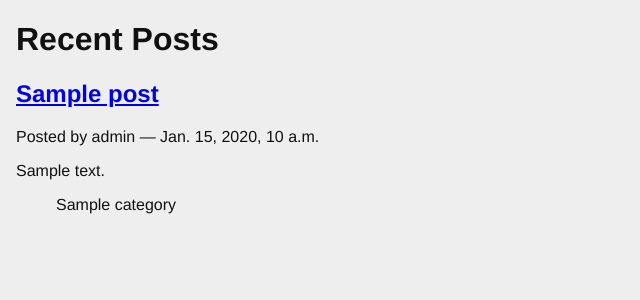
After one commit to jnp15/django-blog, a Django app: page / in a window 1280 px wide. The commit adds this page. Shown: the top 300 px of the page, without its empty margins (0-640 px from the left). Run offline with Django 3.2, Linux system fonts and the light colour scheme; data comes from the database, SQL or seed files in the repository; tables that the repository leaves empty hold one stand-in row (values such as "Sample post").

Commit message:
added viewing blogs

```diff
--- a/blogging/models.py
+++ b/blogging/models.py
@@ -1,5 +1,17 @@
 from django.db import models  # <-- This is already in the file
 from django.contrib.auth.models import User
+
+# blogging/models.py
+
+
+class Poll(models.Model):
+    title = models.CharField(max_length=128)
+    text = models.TextField(blank=True)
+    score = models.IntegerField(default=0)
+
+    def __str__(self):
+        return self.title
+
 
 class Post(models.Model):
     def __str__(self):
@@ -11,3 +23,16 @@ class Post(models.Model):
     created_date = models.DateTimeField(auto_now_add=True)
     modified_date = models.DateTimeField(auto_now=True)
     published_date = models.DateTimeField(blank=True, null=True)
+
+class Category(models.Model):
+
+    def __str__(self):
+        return self.name
+
+    name = models.CharField(max_length=128)
+    description = models.TextField(blank=True)
+    posts = models.ManyToManyField(Post, blank=True, related_name='categories')
+
+
+    class Meta:
+        verbose_name_plural = 'Categories'
--- /dev/null
+++ b/blogging/static/django_blog.css
@@ -0,0 +1,74 @@
+body {
+    background-color: #eee;
+    color: #111;
+    font-family: "HelveticaNeue-Light", "Helvetica Neue Light", "Helvetica Neue", Helvetica, Arial, "Lucida Grande", sans-serif;
+    margin:0;
+    padding:0;
+}
+#container {
+    margin:0;
+    padding:0;
+    margin-top: 0px;
+}
+#header {
+    background-color: #333;
+    border-botton: 1px solid #111;
+    margin:0;
+    padding:0;
+}
+#control-bar {
+    margin: 0em 0em 1em;
+    list-style: none;
+    list-style-type: none;
+    text-align: right;
+    color: #eee;
+    font-size: 80%;
+    padding-bottom: 0.4em;
+}
+#control-bar li {
+    display: inline-block;
+}
+#control-bar li a {
+    color: #eee;
+    padding: 0.5em;
+    text-decoration: none;
+}
+#control-bar li a:hover {
+    color: #cce;
+}
+#content {
+    margin: 0em 1em 1em;
+}
+
+ul#entries {
+    list-style: none;
+    list-style-type: none;
+}
+div.entry {
+    margin-right: 2em;
+    margin-top: 1em;
+    border-top: 1px solid #cecece;
+}
+ul#entries li:first-child div.entry {
+    border-top: none;
+    margin-top: 0em;
+}
+div.entry-body {
+    margin-left: 2em;
+}
+.notification {
+    float: right;
+    text-align: center;
+    width: 25%;
+    padding: 1em;
+}
+.info {
+    background-color: #aae;
+}
+ul.categories {
+    list-style: none;
+    list-style-type: none;
+}
+ul.categories li {
+    display: inline;
+}
--- /dev/null
+++ b/blogging/templates/blogging/list.html
@@ -0,0 +1,22 @@
+{% extends "base.html" %}{% block content %}
+  <h1>Recent Posts</h1>
+  {% comment %} here is where the query happens {% endcomment %}
+  {% for post in posts %}
+<div class="post">
+  <h2>             <!-- Replace the existing <h2>...</h2> tag -->
+    <a href="{% url 'blog_detail' post.pk %}">{{ post }}</a>
+  </h2>
+  <p class="byline">
+    Posted by {{ post.author.username }} &mdash; {{ post.published_date }}
+  </p>
+  <div class="post-body">
+    {{ post.text }}
+  </div>
+  <ul class="categories">
+    {% for category in post.categories.all %}
+      <li>{{ category }}</li>
+    {% endfor %}
+  </ul>
+  </div>
+  {% endfor %}
+{% endblock %}
--- /dev/null
+++ b/blogging/urls.py
@@ -0,0 +1,13 @@
+from django.urls import path
+from blogging.views import list_view
+from blogging.views import stub_view
+from blogging.views import detail_view
+
+urlpatterns = [
+    path('',
+         list_view,  # <-- Change this value from stub_view
+         name="blog_index"),
+    path('posts/<int:post_id>/',
+        detail_view,
+        name="blog_detail"),
+]
--- a/blogging/views.py
+++ b/blogging/views.py
@@ -1,3 +1,39 @@
+# mysite/urls.py
 from django.shortcuts import render
+from django.contrib import admin
+from django.urls import path, include  # <-- Make sure you have both of these imports.
+from django.template import loader
+from blogging.models import Post
+from django.http import HttpResponse, HttpResponseRedirect, Http404
 
-# Create your views here.
+urlpatterns = [
+    path('polling/', include('polling.urls')),  # <-- Add this
+    path('blogging/', include('blogging.urls')),  # <-- I added this
+    path('admin/', admin.site.urls),
+]
+
+def list_view(request):
+    published = Post.objects.exclude(published_date__exact=None)
+    posts = published.order_by('-published_date')
+    context = {'posts': posts}
+    return render(request, 'blogging/list.html', context)
+
+def detail_view(request, post_id):
+    published = Post.objects.exclude(published_date__exact=None)
+    try:
+        post = published.get(pk=post_id)
+    except Post.DoesNotExist:
+        raise Http404
+    context = {'post': post}
+    return render(request, 'blogging/detail.html', context)
+
+
+def stub_view(request, *args, **kwargs):
+    body = "Stub View\n\n"
+    if args:
+        body += "Args:\n"
+        body += "\n".join(["\t%s" % a for a in args])
+    if kwargs:
+        body += "Kwargs:\n"
+        body += "\n".join(["\t%s: %s" % i for i in kwargs.items()])
+    return HttpResponse(body, content_type="text/plain")
--- a/mysite/templates/base.html
+++ b/mysite/templates/base.html
@@ -1,9 +1,11 @@
+{% load staticfiles %}
 {# mysite/templates/base.html #}
 
 <!DOCTYPE html>
 <html>
   <head>
     <title>My Django Blog</title>
+    <link type="text/css" rel="stylesheet" href="{% static 'django_blog.css' %}">
   </head>
   <body>
     <div id="container">
--- a/mysite/urls.py
+++ b/mysite/urls.py
@@ -4,6 +4,8 @@ from django.contrib import admin
 from django.urls import path, include  # <-- Make sure you have both of these imports.
 
 urlpatterns = [
+    path('', include('blogging.urls')),  # <-- this didn't seem to work
     path('polling/', include('polling.urls')),  # <-- Add this
+    path('blogging/', include('blogging.urls')),  # <-- I added this too
     path('admin/', admin.site.urls),
 ]
```
Also changed, not shown: blogging/admin.py (+5 -2 lines), blogging/templates/blogging/detail.html (added, +17 -0 lines), blogging/tests.py (+58 -1 lines), polling/templates/polling/list.html (added, +13 -0 lines), blogging/migrations/0002_category.py (added), blogging/migrations/0003_auto_20200515_0748.py (added).
